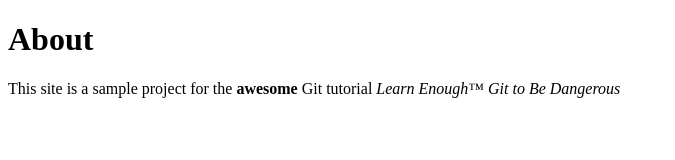
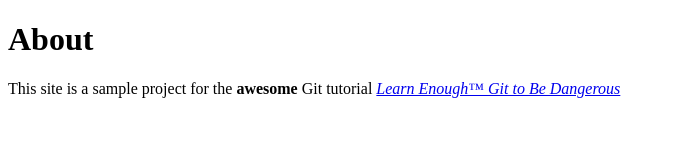
Before and after one commit to rmccutcheon/website, a plain HTML site: page about.html in a window 1280 px wide. Shown: the whole page, without its empty margins (0-675 px from the left). Drawn offline with Linux system fonts and the light colour scheme.

Commit message:
Add link to tutorial title

```diff
--- a/about.html
+++ b/about.html
@@ -9,7 +9,7 @@
 <body>
   <h1>About</h1>
   <p>
-    This site is a sample project for the <strong>awesome</strong> Git tutorial <em>Learn Enough™ Git to Be Dangerous</em>
+    This site is a sample project for the <strong>awesome</strong> Git tutorial <a href="https://www.learnenough.com/git-tutorial"><em>Learn Enough™ Git to Be Dangerous</em></a>
   </p>
 </body>
 </html>
```
